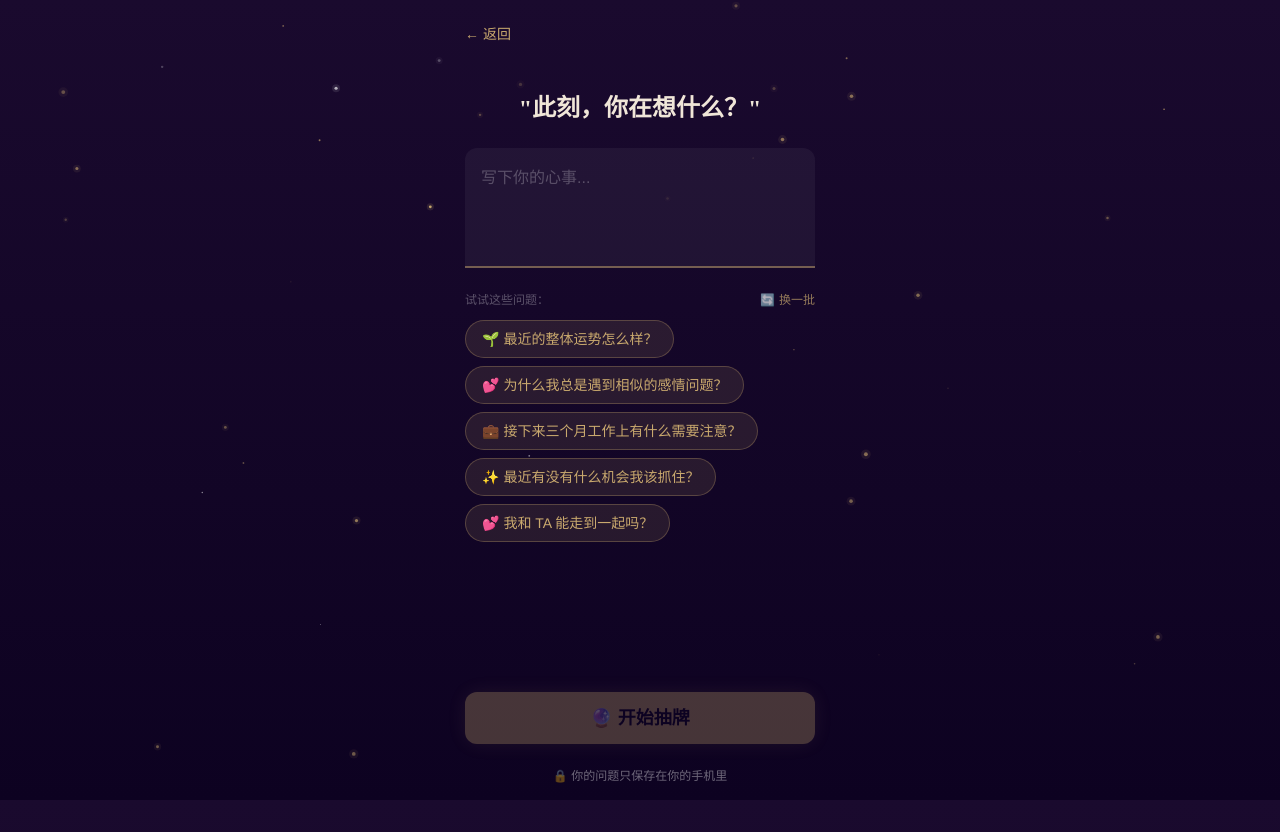
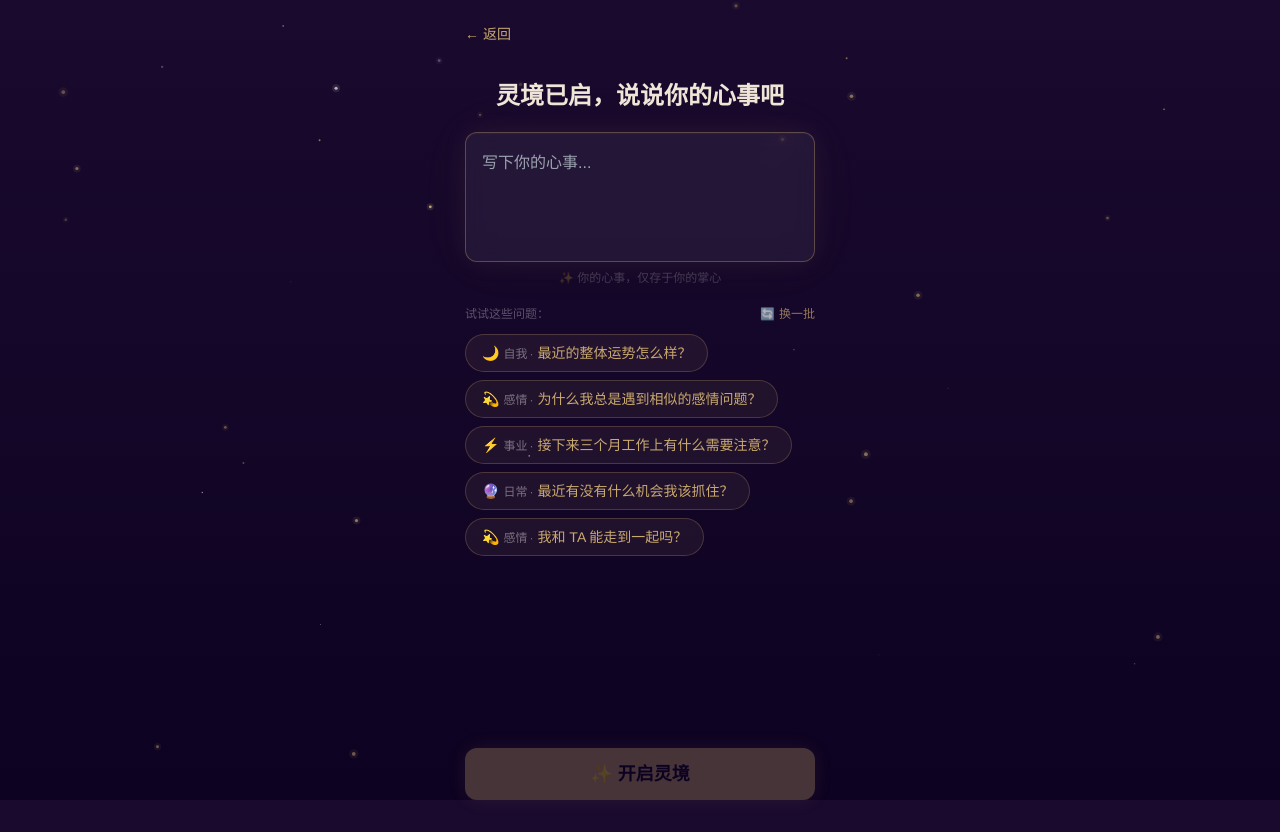
Before and after one commit to Maijie-Zheng/lingjing-tarot, a React (Vite) app: page /ask in a window 1280 px wide. Built offline with nearby package versions, Linux system fonts and the light colour scheme; no server answers.

Commit message:
P0-7: 输入页体验升级 - 磨砂玻璃输入框 + chip分类 + 微光CTA
AskPage 全面重写: 新文案、backdrop-filter磨砂输入框、聚焦金色光晕、chip分类标签+微交互、CTA微光扫过动画

index.css: 新增 placeholder 呼吸动画 keyframe

```diff
--- a/src/index.css
+++ b/src/index.css
@@ -118,6 +118,15 @@
   -webkit-overflow-scrolling: touch;
 }
 
+/* ===== placeholder 呼吸动画 ===== */
+.placeholder-breathe::placeholder {
+  animation: breathe 3s ease-in-out infinite;
+}
+@keyframes breathe {
+  0%, 100% { opacity: 0.3; }
+  50% { opacity: 0.6; }
+}
+
 /* ===== 滚动条美化 ===== */
 ::-webkit-scrollbar {
   width: 4px;
--- a/src/pages/AskPage.jsx
+++ b/src/pages/AskPage.jsx
@@ -1,41 +1,44 @@
-import { useState, useRef, useEffect, useMemo, useCallback } from 'react'
+import { useState, useRef, useEffect, useCallback } from 'react'
 import { Link, useNavigate } from 'react-router-dom'
 import { motion, AnimatePresence } from 'framer-motion'
 
 /**
- * 问题输入页
- * 让用户舒服地说出心事：引导文案 + 大输入框 + 示例 chip + 隐私提示
+ * 问题输入页 —— P0-7 升级
+ *
+ * 视觉：磨砂玻璃输入框 + 聚焦光效 + 胶囊 chip + 微光按钮
+ * 交互：chip 分类标签 + 换一批旋转 + 聚焦光晕扩散
+ * 品牌：灵境已启文案 + 诗意隐私提示
  */
 
-// 问题示例库（20 条，覆盖 4 个场景）
+// 问题示例库（20 条，4 个场景 × 5 条）
 const EXAMPLE_QUESTIONS = [
   // 感情
-  { category: '💕', text: '他对我到底是什么感觉？' },
-  { category: '💕', text: '这段关系应该继续还是放手？' },
-  { category: '💕', text: '我和 TA 能走到一起吗？' },
-  { category: '💕', text: '为什么我总是遇到相似的感情问题？' },
-  { category: '💕', text: 'TA 心里还有我吗？' },
+  { category: '💫', label: '感情', text: '他对我到底是什么感觉？' },
+  { category: '💫', label: '感情', text: '这段关系应该继续还是放手？' },
+  { category: '💫', label: '感情', text: '我和 TA 能走到一起吗？' },
+  { category: '💫', label: '感情', text: '为什么我总是遇到相似的感情问题？' },
+  { category: '💫', label: '感情', text: 'TA 心里还有我吗？' },
 
   // 事业
-  { category: '💼', text: '我该不该接受这个 offer？' },
-  { category: '💼', text: '我适合现在转行吗？' },
-  { category: '💼', text: '接下来三个月工作上有什么需要注意？' },
-  { category: '💼', text: '我该创业还是继续上班？' },
-  { category: '💼', text: '为什么我总感觉在工作中被低估？' },
+  { category: '⚡', label: '事业', text: '我该不该接受这个 offer？' },
+  { category: '⚡', label: '事业', text: '我适合现在转行吗？' },
+  { category: '⚡', label: '事业', text: '接下来三个月工作上有什么需要注意？' },
+  { category: '⚡', label: '事业', text: '我该创业还是继续上班？' },
+  { category: '⚡', label: '事业', text: '为什么我总感觉在工作中被低估？' },
 
   // 自我
-  { category: '🌱', text: '最近的整体运势怎么样？' },
-  { category: '🌱', text: '为什么我总觉得很焦虑？' },
-  { category: '🌱', text: '我接下来的人生方向在哪里？' },
-  { category: '🌱', text: '我该如何找回自己？' },
-  { category: '🌱', text: '今年我的生活会有什么变化？' },
+  { category: '🌙', label: '自我', text: '最近的整体运势怎么样？' },
+  { category: '🌙', label: '自我', text: '为什么我总觉得很焦虑？' },
+  { category: '🌙', label: '自我', text: '我接下来的人生方向在哪里？' },
+  { category: '🌙', label: '自我', text: '我该如何找回自己？' },
+  { category: '🌙', label: '自我', text: '今年我的生活会有什么变化？' },
 
   // 日常
-  { category: '✨', text: '今天有什么需要留意的？' },
-  { category: '✨', text: '这周适合做出改变吗？' },
-  { category: '✨', text: '今天适合做重要决定吗？' },
-  { category: '✨', text: '最近有没有什么机会我该抓住？' },
-  { category: '✨', text: '这件事的结果会好吗？' },
+  { category: '🔮', label: '日常', text: '今天有什么需要留意的？' },
+  { category: '🔮', label: '日常', text: '这周适合做出改变吗？' },
+  { category: '🔮', label: '日常', text: '今天适合做重要决定吗？' },
+  { category: '🔮', label: '日常', text: '最近有没有什么机会我该抓住？' },
+  { category: '🔮', label: '日常', text: '这件事的结果会好吗？' },
 ]
 
 /** 每次随机选 5 条（不重复） */
@@ -47,12 +50,15 @@ function pickExamples() {
 export default function AskPage() {
   const [question, setQuestion] = useState('')
   const [examples, setExamples] = useState(() => pickExamples())
-  const [refreshKey, setRefreshKey] = useState(0)  // 用于触发 AnimatePresence
+  const [refreshKey, setRefreshKey] = useState(0) // 触发 AnimatePresence
+  const [isRefreshSpin, setIsRefreshSpin] = useState(false) // 换一批旋转
+  const [isFocused, setIsFocused] = useState(false) // 输入框聚焦态
   const textareaRef = useRef(null)
   const navigate = useNavigate()
 
   const MAX_LENGTH = 200
   const showCharCount = question.length > 50
+  const hasInput = !!question.trim()
 
   // 自动聚焦（延迟 300ms）
   useEffect(() => {
@@ -70,59 +76,94 @@ export default function AskPage() {
 
   // 换一批
   const handleRefresh = useCallback(() => {
+    if (isRefreshSpin) return
+    setIsRefreshSpin(true)
     setRefreshKey((k) => k + 1)
-    // 延迟更新内容，让 exit 动画先播放
     setTimeout(() => {
       setExamples(pickExamples())
+      setIsRefreshSpin(false)
     }, 150)
-  }, [])
+  }, [isRefreshSpin])
 
   // 提交
   const handleSubmit = (e) => {
     e.preventDefault()
-    if (question.trim()) {
+    if (hasInput) {
       navigate(`/shuffle?q=${encodeURIComponent(question.trim())}`)
     }
   }
 
   return (
-    <div className="flex flex-col min-h-screen pt-6 gap-6 px-page">
+    <div className="flex flex-col min-h-screen pt-6 gap-5 px-page">
       {/* 返回按钮 */}
       <Link to="/" className="text-brand-gold text-sm self-start">
         &larr; 返回
       </Link>
 
-      {/* 引导文案 */}
-      <h1 className="text-2xl text-center mt-6">
-        "此刻，你在想什么？"
-      </h1>
+      {/* 标题 */}
+      <motion.h1
+        className="text-2xl text-center mt-4 font-serif"
+        initial={{ opacity: 0, y: 8 }}
+        animate={{ opacity: 1, y: 0 }}
+        transition={{ duration: 0.5 }}
+      >
+        灵境已启，说说你的心事吧
+      </motion.h1>
 
-      {/* 输入框区域 */}
-      <div className="flex flex-col gap-2">
+      {/* ===== 输入框区域 ===== */}
+      <div className="flex flex-col gap-1.5">
+        {/* 磨砂玻璃输入框 + 聚焦光效 */}
+        <div
+          className="rounded-card transition-all duration-400"
+          style={{
+            background: isFocused
+              ? 'rgba(255,255,255,0.06)'
+              : 'rgba(255,255,255,0.04)',
+            backdropFilter: 'blur(12px)',
+            WebkitBackdropFilter: 'blur(12px)',
+            border: isFocused
+              ? '1px solid rgba(201,169,110,0.35)'
+              : '1px solid rgba(255,255,255,0.08)',
+            boxShadow: isFocused
+              ? '0 0 24px rgba(201,169,110,0.08), 0 0 60px rgba(201,169,110,0.04), inset 0 1px 0 rgba(255,255,255,0.03)'
+              : 'inset 0 1px 0 rgba(255,255,255,0.03)',
+            transition: 'border-color 0.4s ease, box-shadow 0.4s ease, background 0.4s ease',
+          }}
+        >
           <textarea
             ref={textareaRef}
             value={question}
             onChange={(e) => setQuestion(e.target.value)}
+            onFocus={() => setIsFocused(true)}
+            onBlur={() => setIsFocused(false)}
             placeholder="写下你的心事..."
             rows={3}
             maxLength={MAX_LENGTH}
-          className="w-full bg-white/5 border-b-2 border-white/10 rounded-t-card
-                     px-4 py-4 text-white text-body
-                     placeholder:text-white/25 focus:outline-none
-                     focus:border-brand-gold/50 transition-colors
+            className="w-full bg-transparent px-4 py-4 text-white text-body
+                       placeholder-breathe focus:outline-none
                        resize-none min-h-[80px]"
-          style={{ background: 'rgba(255,255,255,0.05)' }}
+            style={{ color: '#e8e0f0' }}
           />
+        </div>
 
         {/* 字数统计（超过 50 字才显示） */}
         {showCharCount && (
-          <span className={`text-xs self-end ${question.length >= MAX_LENGTH ? 'text-red-400' : 'text-white/30'}`}>
+          <span
+            className={`text-xs self-end ${
+              question.length >= MAX_LENGTH ? 'text-red-400' : 'text-white/30'
+            }`}
+          >
             {question.length}/{MAX_LENGTH}
           </span>
         )}
+
+        {/* 隐私提示 —— 移到输入框下方 */}
+        <p className="text-xs text-center text-white/20 mt-0.5">
+          ✨ 你的心事，仅存于你的掌心
+        </p>
       </div>
 
-      {/* 问题示例 chip */}
+      {/* ===== 问题推荐区 ===== */}
       <div className="flex flex-col gap-2">
         <div className="flex items-center justify-between mb-1">
           <p className="text-xs text-white/30">试试这些问题：</p>
@@ -131,20 +172,19 @@ export default function AskPage() {
             onClick={handleRefresh}
             className="text-xs flex items-center gap-1 transition-colors"
             style={{ color: 'rgba(201,169,110,0.7)' }}
+            whileHover={{ color: '#c9a96e' }}
             whileTap={{ scale: 0.9 }}
-            whileHover={{ color: '#c9a96e' }}
           >
             <motion.span
-              key={refreshKey}
-              initial={{ rotate: -180, opacity: 0 }}
-              animate={{ rotate: 0, opacity: 1 }}
-              transition={{ duration: 0.4, ease: 'easeOut' }}
+              animate={{ rotate: isRefreshSpin ? 360 : 0 }}
+              transition={{ duration: 0.5, ease: 'easeOut' }}
             >
               🔄
             </motion.span>
             换一批
           </motion.button>
         </div>
+
         <div className="flex flex-wrap gap-2">
           <AnimatePresence mode="wait">
             {examples.map((item, i) => (
@@ -157,18 +197,29 @@ export default function AskPage() {
                 exit={{ opacity: 0, y: -8 }}
                 transition={{
                   duration: 0.25,
-                  delay: i * 0.05,  // stagger 效果
+                  delay: i * 0.05,
                   ease: 'easeOut',
                 }}
+                whileHover={{
+                  scale: 1.02,
+                  y: -2,
+                  boxShadow: '0 0 14px rgba(201,169,110,0.15)',
+                  borderColor: 'rgba(201,169,110,0.45)',
+                  backgroundColor: 'rgba(201,169,110,0.15)',
+                }}
+                whileTap={{ scale: 0.97 }}
                 className="text-sm px-4 py-2 rounded-full border transition-all
                            active:scale-95 whitespace-nowrap"
                 style={{
-                  background: 'rgba(201,169,110,0.12)',
-                  borderColor: 'rgba(201,169,110,0.3)',
+                  background: 'rgba(201,169,110,0.08)',
+                  borderColor: 'rgba(201,169,110,0.25)',
                   color: '#c9a96e',
+                  transition: 'background 0.2s, border-color 0.2s, box-shadow 0.2s',
                 }}
               >
                 <span className="mr-1">{item.category}</span>
+                <span className="text-white/40 text-xs mr-0.5">{item.label}</span>
+                <span className="text-white/40 text-xs mr-1">·</span>
                 {item.text}
               </motion.button>
             ))}
@@ -176,21 +227,37 @@ export default function AskPage() {
         </div>
       </div>
 
-      {/* 提交按钮 */}
-      <button
+      {/* ===== CTA 按钮 ===== */}
+      <motion.button
         onClick={handleSubmit}
-        disabled={!question.trim()}
-        className={`btn-gold text-lg py-3 mt-auto ${
-          !question.trim() ? 'opacity-30 pointer-events-none' : ''
+        disabled={!hasInput}
+        className={`btn-gold text-lg py-3 mt-auto relative overflow-hidden ${
+          !hasInput ? 'opacity-30 pointer-events-none' : ''
         }`}
+        style={{
+          transition: 'opacity 0.4s ease',
+        }}
+        whileTap={hasInput ? { scale: 0.97 } : {}}
       >
-        🔮 开始抽牌
-      </button>
-
-      {/* 隐私提示 */}
-      <p className="text-xs text-center pb-4" style={{ color: 'rgba(255,255,255,0.4)' }}>
-        🔒 你的问题只保存在你的手机里
-      </p>
+        {/* 微光流动动画（enabled 状态播放） */}
+        {hasInput && (
+          <motion.div
+            className="absolute inset-y-0 w-20"
+            style={{
+              background:
+                'linear-gradient(90deg, transparent, rgba(255,255,255,0.15), transparent)',
+            }}
+            animate={{ left: ['-25%', '120%'] }}
+            transition={{
+              duration: 2.5,
+              repeat: Infinity,
+              ease: 'easeInOut',
+              repeatDelay: 0.5,
+            }}
+          />
+        )}
+        <span className="relative z-10">✨ 开启灵境</span>
+      </motion.button>
     </div>
   )
 }
```
Also changed, not shown: 2 other files (tests, documents, lock files or other folders). Lines whose indentation alone changed are shown as unchanged.
